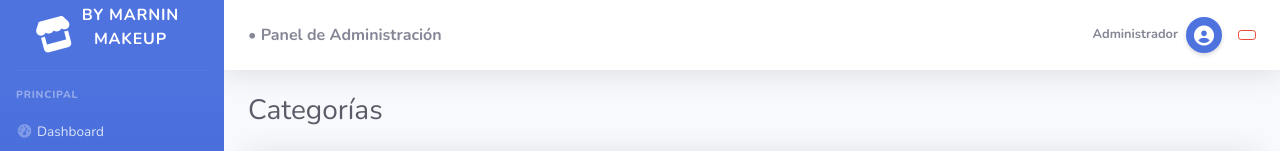
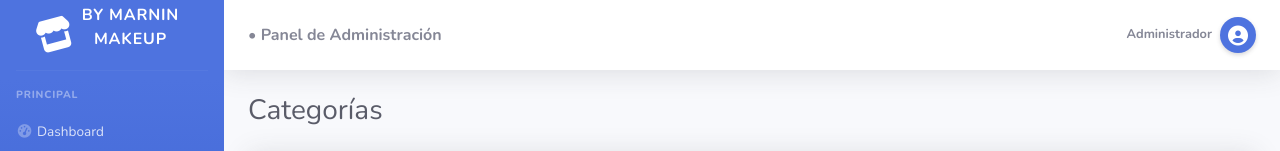
Before and after one commit to yeisonmoran/tienda_by_marnin, a React (Vite) app in the folder frontend/: page / in a window 1280 px wide. Shown: the top 151 px of the page. Built offline with nearby package versions, Linux system fonts and the light colour scheme; no server answers; sample sign-in values are in the browser's storage.

Commit message:
Ortografias 3

```diff
--- a/frontend/src/layout/Layout.jsx
+++ b/frontend/src/layout/Layout.jsx
@@ -47,13 +47,7 @@ function Layout() {
                 >
                   <i className="fas fa-user-circle fa-lg"></i>
                 </div>
-                <button
-                  onClick={cerrarSesion}
-                  className="btn btn-sm btn-outline-danger ml-3"
-                  title="Cerrar sesión"
-                  type="button"
-                >
-                </button>
+
               </li>
             </ul>
           </nav>
```
